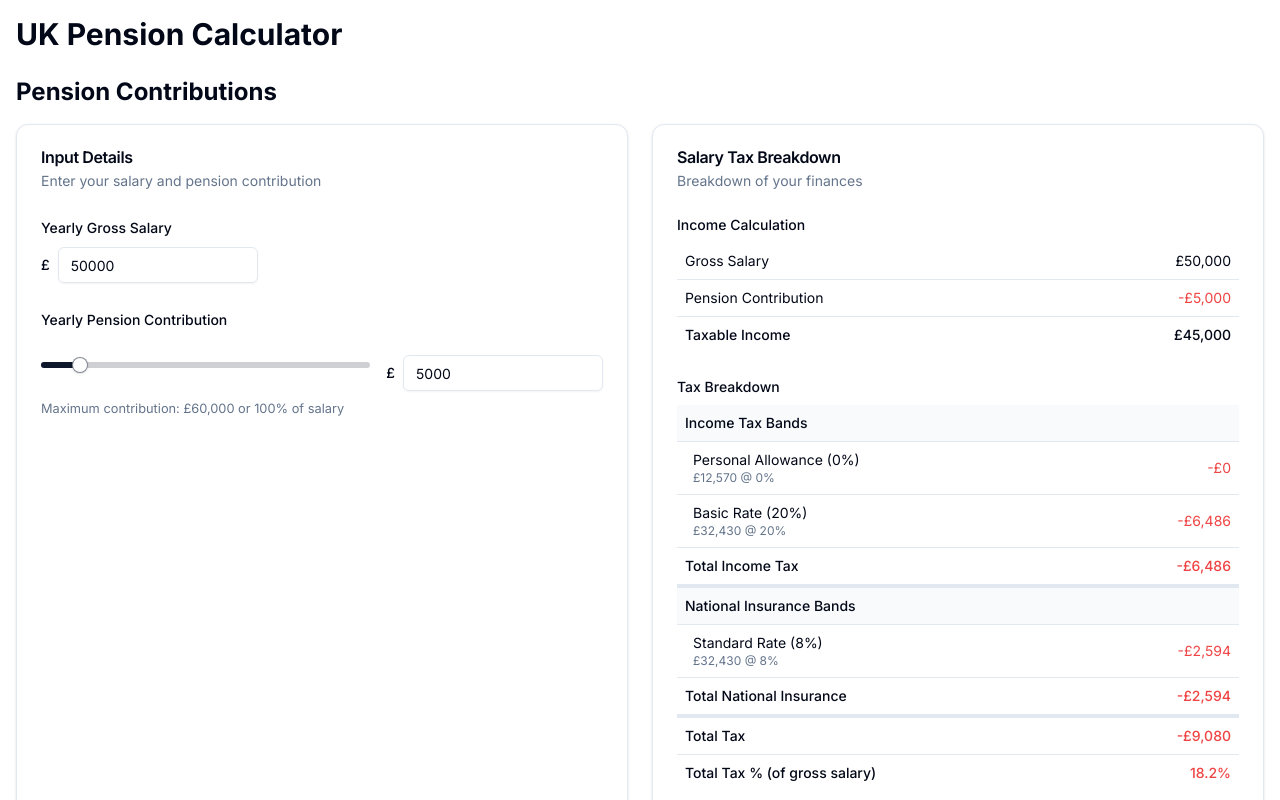
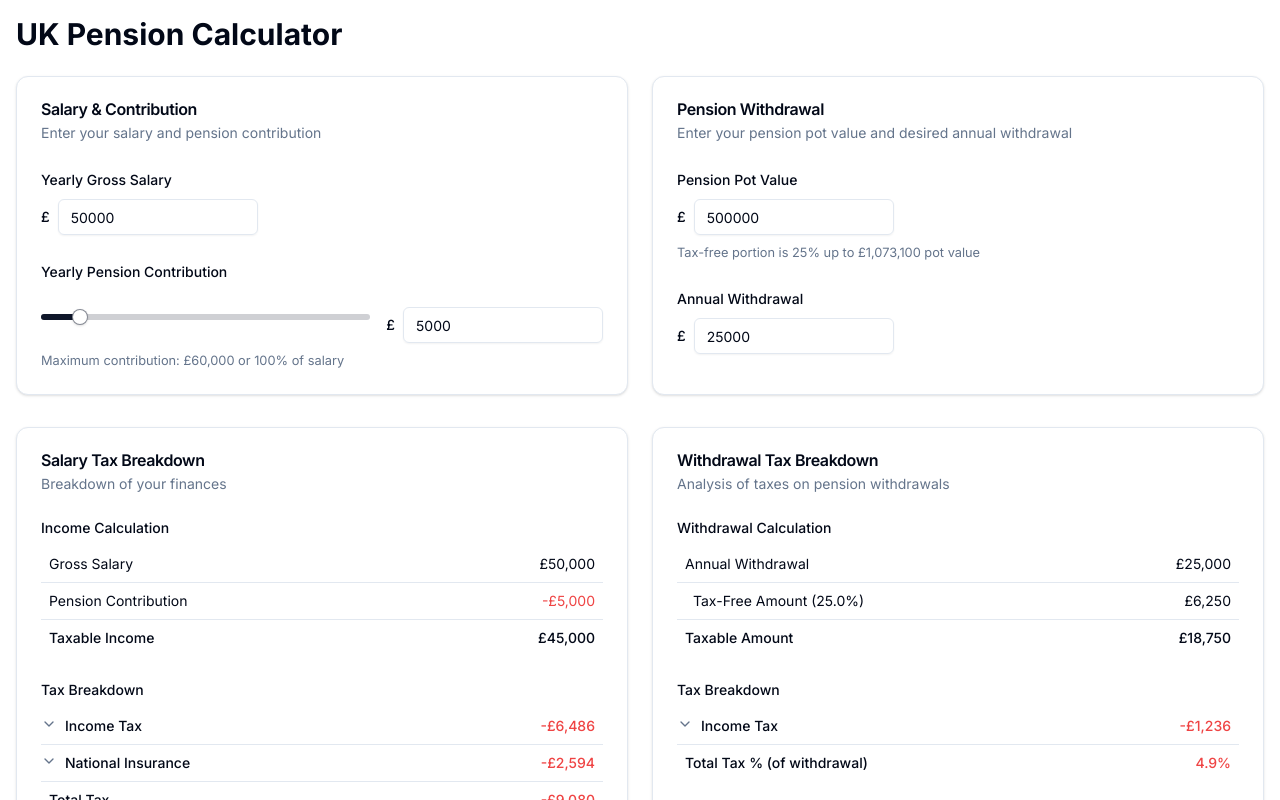
Before and after one commit to FranciscoMoretti/uk-pension-contributions-calculator, a Next.js app: page / in a window 1280 px wide. Shown: the top 800 px of the page. Built offline with nearby package versions, Linux system fonts and the light colour scheme.

Commit message:
updated stables to be more compact by default

```diff
--- a/package.json
+++ b/package.json
@@ -10,6 +10,7 @@
   },
   "dependencies": {
     "@hookform/resolvers": "^3.9.1",
+    "@radix-ui/react-accordion": "^1.2.2",
     "@radix-ui/react-label": "^2.1.1",
     "@radix-ui/react-slider": "^1.2.2",
     "@radix-ui/react-slot": "^1.1.1",
--- a/src/app/page.tsx
+++ b/src/app/page.tsx
@@ -69,18 +69,17 @@ export default function PensionCalculator() {
     <div className="container mx-auto p-4">
       <h1 className="text-3xl font-bold mb-6">UK Pension Calculator</h1>
 
-      {/* Contribution Section */}
-      <h2 className="text-2xl font-bold mb-4">Pension Contributions</h2>
+      {/* All Inputs Section */}
       <div className="grid grid-cols-1 md:grid-cols-2 gap-6 mb-8">
+        {/* Salary & Contribution Inputs */}
         <Card>
           <CardHeader>
-            <CardTitle>Input Details</CardTitle>
+            <CardTitle>Salary & Contribution</CardTitle>
             <CardDescription>Enter your salary and pension contribution</CardDescription>
           </CardHeader>
           <CardContent>
             <Form {...form}>
               <form onSubmit={form.handleSubmit(onSubmit)} className="space-y-6">
-                {/* Salary Input */}
                 <FormField
                   control={form.control}
                   name="grossSalary"
@@ -106,7 +105,6 @@ export default function PensionCalculator() {
                   )}
                 />
 
-                {/* Pension Input */}
                 <FormField
                   control={form.control}
                   name="pensionContribution"
@@ -147,37 +145,16 @@ export default function PensionCalculator() {
             </Form>
           </CardContent>
         </Card>
+
+        {/* Pension Withdrawal Inputs */}
         <Card>
           <CardHeader>
-            <CardTitle>Salary Tax Breakdown</CardTitle>
-            <CardDescription>Breakdown of your finances</CardDescription>
-          </CardHeader>
-          <CardContent>
-            <TaxBreakdown
-              grossSalary={grossSalary}
-              pensionContribution={pensionContribution}
-            />
-          </CardContent>
-        </Card>
-      </div>
-
-      <div className="grid gap-8">
-        <SalaryBreakdownChart data={valuesByContrutributionData} currentPension={pensionContribution} />
-        <TaxComparisonChart data={valuesByContrutributionData} currentPension={pensionContribution} />
-      </div>
-
-      {/* Withdrawal Section */}
-      <h2 className="text-2xl font-bold mb-4">Pension Withdrawals</h2>
-      <div className="grid grid-cols-1 md:grid-cols-2 gap-6 mb-8">
-        <Card>
-          <CardHeader>
-            <CardTitle>Withdrawal Details</CardTitle>
+            <CardTitle>Pension Withdrawal</CardTitle>
             <CardDescription>Enter your pension pot value and desired annual withdrawal</CardDescription>
           </CardHeader>
           <CardContent>
             <Form {...form}>
               <form onSubmit={form.handleSubmit(onSubmit)} className="space-y-6">
-                {/* Pot Value Input */}
                 <FormField
                   control={form.control}
                   name="potValue"
@@ -206,7 +183,6 @@ export default function PensionCalculator() {
                   )}
                 />
 
-                {/* Annual Withdrawal Input */}
                 <FormField
                   control={form.control}
                   name="annualWithdrawal"
@@ -235,6 +211,23 @@ export default function PensionCalculator() {
             </Form>
           </CardContent>
         </Card>
+      </div>
+
+      {/* Tax Breakdowns Section */}
+      <div className="grid grid-cols-1 md:grid-cols-2 gap-6 mb-8">
+        <Card>
+          <CardHeader>
+            <CardTitle>Salary Tax Breakdown</CardTitle>
+            <CardDescription>Breakdown of your finances</CardDescription>
+          </CardHeader>
+          <CardContent>
+            <TaxBreakdown
+              grossSalary={grossSalary}
+              pensionContribution={pensionContribution}
+            />
+          </CardContent>
+        </Card>
+
         <Card>
           <CardHeader>
             <CardTitle>Withdrawal Tax Breakdown</CardTitle>
@@ -249,9 +242,13 @@ export default function PensionCalculator() {
         </Card>
       </div>
 
+      {/* Charts Section */}
+      <div className="grid gap-8 mb-8">
+        <SalaryBreakdownChart data={valuesByContrutributionData} currentPension={pensionContribution} />
+        <TaxComparisonChart data={valuesByContrutributionData} currentPension={pensionContribution} />
+      </div>
 
       <WithdrawalChart data={withdrawalChartData} currentWithdrawal={annualPensionWithdrawal} />
-
     </div>
-  )
+  );
 }
--- a/src/components/TaxBreakdown.tsx
+++ b/src/components/TaxBreakdown.tsx
@@ -1,14 +1,32 @@
-import { Table, TableBody, TableCell, TableRow } from "@/components/ui/table"
-import { calculateTax } from "@/utils/taxCalculations"
+import { Table, TableBody, TableCell, TableRow } from "@/components/ui/table";
+import { calculateTax } from "@/utils/taxCalculations";
+import {
+  Accordion,
+  AccordionContent,
+  AccordionItem,
+  AccordionTrigger,
+} from "@/components/ui/accordion";
+import { ChevronDown } from "lucide-react";
 
 interface TaxBreakdownProps {
-  grossSalary: number
-  pensionContribution: number
+  grossSalary: number;
+  pensionContribution: number;
 }
 
-export function TaxBreakdown({ grossSalary, pensionContribution }: TaxBreakdownProps) {
-  const { taxableIncome, incomeTax, ni, totalTax, netTakeHome, incomeTaxBands, niBands } = calculateTax(grossSalary, pensionContribution)
-  const totalTaxPercentage = (totalTax / grossSalary) * 100
+export function TaxBreakdown({
+  grossSalary,
+  pensionContribution,
+}: TaxBreakdownProps) {
+  const {
+    taxableIncome,
+    incomeTax,
+    ni,
+    totalTax,
+    netTakeHome,
+    incomeTaxBands,
+    niBands,
+  } = calculateTax(grossSalary, pensionContribution);
+  const totalTaxPercentage = (totalTax / grossSalary) * 100;
 
   return (
     <div className="space-y-6">
@@ -19,15 +37,21 @@ export function TaxBreakdown({ grossSalary, pensionContribution }: TaxBreakdownP
           <TableBody>
             <TableRow>
               <TableCell>Gross Salary</TableCell>
-              <TableCell className="text-right">£{grossSalary.toLocaleString()}</TableCell>
+              <TableCell className="text-right">
+                £{grossSalary.toLocaleString()}
+              </TableCell>
             </TableRow>
             <TableRow>
               <TableCell>Pension Contribution</TableCell>
-              <TableCell className="text-right text-red-500">-£{pensionContribution.toLocaleString()}</TableCell>
+              <TableCell className="text-right text-red-500">
+                -£{pensionContribution.toLocaleString()}
+              </TableCell>
             </TableRow>
             <TableRow className="border-t">
               <TableCell className="font-medium">Taxable Income</TableCell>
-              <TableCell className="text-right font-medium">£{taxableIncome.toLocaleString()}</TableCell>
+              <TableCell className="text-right font-medium">
+                £{taxableIncome.toLocaleString()}
+              </TableCell>
             </TableRow>
           </TableBody>
         </Table>
@@ -36,16 +60,35 @@ export function TaxBreakdown({ grossSalary, pensionContribution }: TaxBreakdownP
       {/* Tax Breakdown */}
       <div>
         <h3 className="text-sm font-medium mb-2">Tax Breakdown</h3>
+        <Accordion type="multiple" className="">
+          {/* Income Tax Bands */}
+          <AccordionItem value="income-tax" className="border-0">
             <Table>
               <TableBody>
-            {/* Income Tax Bands */}
-            <TableRow className="bg-muted/50">
-              <TableCell colSpan={2} className="font-medium">Income Tax Bands</TableCell>
+                <AccordionTrigger
+                  asChild
+                  className="hover:no-underline py-0 [&[data-state=open]_svg]:rotate-180"
+                >
+                  <TableRow className="w-full">
+                    <TableCell className="relative pl-4 font-medium flex gap-2 p-0">
+                      <ChevronDown className="h-4 w-4 shrink-0 text-muted-foreground transition-transform duration-200" />
+                      Income Tax
+                    </TableCell>
+                    <TableCell className="text-right font-medium text-red-500">
+                      -£{Math.round(incomeTax).toLocaleString()}
+                    </TableCell>
                   </TableRow>
-            {incomeTaxBands.map((band) =>
+                </AccordionTrigger>
+              </TableBody>
+            </Table>
+            <AccordionContent className="pt-0">
+              <Table>
+                <TableBody>
+                  {incomeTaxBands.map(
+                    (band) =>
                       band.amount > 0 && (
                         <TableRow key={band.name}>
-                  <TableCell className="pl-4">
+                          <TableCell className="">
                             {band.name} ({band.rate}%)
                             <div className="text-xs text-muted-foreground">
                               £{band.amount.toLocaleString()} @ {band.rate}%
@@ -57,42 +100,69 @@ export function TaxBreakdown({ grossSalary, pensionContribution }: TaxBreakdownP
                         </TableRow>
                       )
                   )}
-            <TableRow className="border-t">
-              <TableCell className="font-medium">Total Income Tax</TableCell>
-              <TableCell className="text-right font-medium text-red-500">-£{Math.round(incomeTax).toLocaleString()}</TableCell>
-            </TableRow>
+                </TableBody>
+              </Table>
+            </AccordionContent>
+          </AccordionItem>
 
           {/* NI Bands */}
-            <TableRow className="bg-muted/50 border-t-4">
-              <TableCell colSpan={2} className="font-medium">National Insurance Bands</TableCell>
+          <AccordionItem value="ni" className="border-0 mt-0 py-0 border-t">
+            <Table>
+              <TableBody>
+                <AccordionTrigger
+                  asChild
+                  className="hover:no-underline py-0 [&[data-state=open]_svg]:rotate-180 "
+                >
+                  <TableRow className="w-full">
+                    <TableCell className="relative pl-4 font-medium flex gap-2 p-0">
+                      <ChevronDown className="h-4 w-4 shrink-0 text-muted-foreground transition-transform duration-200 " />
+                      National Insurance
+                    </TableCell>
+                    <TableCell className="text-right font-medium text-red-500 ">
+                      -£{Math.round(ni).toLocaleString()}
+                    </TableCell>
                   </TableRow>
-            {niBands.map((band) =>
+                </AccordionTrigger>
+              </TableBody>
+            </Table>
+            <AccordionContent className="pt-0">
+              <Table>
+                <TableBody>
+                  {niBands.map(
+                    (band) =>
                       band.amount > 0 && (
                         <TableRow key={band.name}>
-                  <TableCell className="pl-4">
+                          <TableCell className="">
                             {band.name} ({band.rate}%)
                             <div className="text-xs text-muted-foreground">
                               £{band.amount.toLocaleString()} @ {band.rate}%
                             </div>
                           </TableCell>
-                  <TableCell className="text-right text-red-500">
+                          <TableCell className="text-right text-red-500 ">
                             -£{Math.round(band.taxPaid).toLocaleString()}
                           </TableCell>
                         </TableRow>
                       )
                   )}
+                </TableBody>
+              </Table>
+            </AccordionContent>
+          </AccordionItem>
+        </Accordion>
+
+        {/* Totals */}
+        <Table className="">
+          <TableBody>
             <TableRow className="border-t">
-              <TableCell className="font-medium">Total National Insurance</TableCell>
-              <TableCell className="text-right font-medium text-red-500">-£{Math.round(ni).toLocaleString()}</TableCell>
-            </TableRow>
-
-            {/* Total Tax */}
-            <TableRow className="border-t-4">
               <TableCell className="font-medium">Total Tax</TableCell>
-              <TableCell className="text-right font-medium text-red-500">-£{Math.round(totalTax).toLocaleString()}</TableCell>
+              <TableCell className="text-right font-medium text-red-500">
+                -£{Math.round(totalTax).toLocaleString()}
+              </TableCell>
             </TableRow>
             <TableRow>
-              <TableCell className="font-medium">Total Tax % (of gross salary)</TableCell>
+              <TableCell className="font-medium">
+                Total Tax % (of gross salary)
+              </TableCell>
               <TableCell className="text-right font-medium text-red-500">
                 {totalTaxPercentage.toFixed(1)}%
               </TableCell>
@@ -108,15 +178,22 @@ export function TaxBreakdown({ grossSalary, pensionContribution }: TaxBreakdownP
           <TableBody>
             <TableRow>
               <TableCell className="font-medium">Net Take Home</TableCell>
-              <TableCell className="text-right font-medium">£{Math.round(netTakeHome).toLocaleString()}</TableCell>
+              <TableCell className="text-right font-medium">
+                £{Math.round(netTakeHome).toLocaleString()}
+              </TableCell>
             </TableRow>
             <TableRow>
-              <TableCell className="font-medium">Net Take Home + Pension</TableCell>
-              <TableCell className="text-right font-medium">£{Math.round(netTakeHome + pensionContribution).toLocaleString()}</TableCell>
+              <TableCell className="font-medium">
+                Net Take Home + Pension
+              </TableCell>
+              <TableCell className="text-right font-medium">
+                £
+                {Math.round(netTakeHome + pensionContribution).toLocaleString()}
+              </TableCell>
             </TableRow>
           </TableBody>
         </Table>
       </div>
     </div>
-  )
+  );
 }
--- a/src/components/WithdrawalBreakdown.tsx
+++ b/src/components/WithdrawalBreakdown.tsx
@@ -1,12 +1,22 @@
-import { Table, TableBody, TableCell, TableRow } from "@/components/ui/table"
-import { calculatePensionWithdrawal } from "@/utils/taxCalculations"
+import { Table, TableBody, TableCell, TableRow } from "@/components/ui/table";
+import { calculatePensionWithdrawal } from "@/utils/taxCalculations";
+import {
+  Accordion,
+  AccordionContent,
+  AccordionItem,
+  AccordionTrigger,
+} from "@/components/ui/accordion";
+import { ChevronDown } from "lucide-react";
 
 interface WithdrawalBreakdownProps {
-  potValue: number
-  annualWithdrawal: number
+  potValue: number;
+  annualWithdrawal: number;
 }
 
-export function WithdrawalBreakdown({ potValue, annualWithdrawal }: WithdrawalBreakdownProps) {
+export function WithdrawalBreakdown({
+  potValue,
+  annualWithdrawal,
+}: WithdrawalBreakdownProps) {
   const {
     taxFreePortion,
     taxFreeAmount,
@@ -14,9 +24,9 @@ export function WithdrawalBreakdown({ potValue, annualWithdrawal }: WithdrawalBr
     incomeTaxBands,
     totalTax,
     netWithdrawal,
-  } = calculatePensionWithdrawal(potValue, annualWithdrawal)
+  } = calculatePensionWithdrawal(potValue, annualWithdrawal);
 
-  const totalTaxPercentage = (totalTax / annualWithdrawal) * 100
+  const totalTaxPercentage = (totalTax / annualWithdrawal) * 100;
 
   return (
     <div className="space-y-6">
@@ -27,17 +37,23 @@ export function WithdrawalBreakdown({ potValue, annualWithdrawal }: WithdrawalBr
           <TableBody>
             <TableRow>
               <TableCell>Annual Withdrawal</TableCell>
-              <TableCell className="text-right">£{annualWithdrawal.toLocaleString()}</TableCell>
+              <TableCell className="text-right">
+                £{annualWithdrawal.toLocaleString()}
+              </TableCell>
             </TableRow>
             <TableRow>
               <TableCell className="pl-4">
                 Tax-Free Amount ({(taxFreePortion * 100).toFixed(1)}%)
               </TableCell>
-              <TableCell className="text-right">£{Math.round(taxFreeAmount).toLocaleString()}</TableCell>
+              <TableCell className="text-right">
+                £{Math.round(taxFreeAmount).toLocaleString()}
+              </TableCell>
             </TableRow>
             <TableRow className="border-t">
               <TableCell className="font-medium">Taxable Amount</TableCell>
-              <TableCell className="text-right font-medium">£{Math.round(taxableAmount).toLocaleString()}</TableCell>
+              <TableCell className="text-right font-medium">
+                £{Math.round(taxableAmount).toLocaleString()}
+              </TableCell>
             </TableRow>
           </TableBody>
         </Table>
@@ -46,16 +62,34 @@ export function WithdrawalBreakdown({ potValue, annualWithdrawal }: WithdrawalBr
       {/* Tax Breakdown */}
       <div>
         <h3 className="text-sm font-medium mb-2">Tax Breakdown</h3>
+        <Accordion type="multiple">
+          <AccordionItem value="income-tax" className="border-0">
             <Table>
               <TableBody>
-            {/* Income Tax Bands */}
-            <TableRow className="bg-muted/50">
-              <TableCell colSpan={2} className="font-medium">Income Tax Bands</TableCell>
+                <AccordionTrigger
+                  asChild
+                  className="hover:no-underline py-0 [&[data-state=open]_svg]:rotate-180"
+                >
+                  <TableRow className="w-full">
+                    <TableCell className="relative pl-4 font-medium flex gap-2 p-0">
+                      <ChevronDown className="h-4 w-4 shrink-0 text-muted-foreground transition-transform duration-200" />
+                      Income Tax
+                    </TableCell>
+                    <TableCell className="text-right font-medium text-red-500">
+                      -£{Math.round(totalTax).toLocaleString()}
+                    </TableCell>
                   </TableRow>
-            {incomeTaxBands.map((band) =>
+                </AccordionTrigger>
+              </TableBody>
+            </Table>
+            <AccordionContent className="pt-0">
+              <Table>
+                <TableBody>
+                  {incomeTaxBands.map(
+                    (band) =>
                       band.amount > 0 && (
                         <TableRow key={band.name}>
-                  <TableCell className="pl-4">
+                          <TableCell className="">
                             {band.name} ({band.rate}%)
                             <div className="text-xs text-muted-foreground">
                               £{band.amount.toLocaleString()} @ {band.rate}%
@@ -67,12 +101,18 @@ export function WithdrawalBreakdown({ potValue, annualWithdrawal }: WithdrawalBr
                         </TableRow>
                       )
                   )}
-            <TableRow className="border-t">
-              <TableCell className="font-medium">Total Income Tax</TableCell>
-              <TableCell className="text-right font-medium text-red-500">-£{Math.round(totalTax).toLocaleString()}</TableCell>
-            </TableRow>
+                </TableBody>
+              </Table>
+            </AccordionContent>
+          </AccordionItem>
+        </Accordion>
+
+        <Table className="border-t">
+          <TableBody>
             <TableRow>
-              <TableCell className="font-medium">Total Tax % (of withdrawal)</TableCell>
+              <TableCell className="font-medium">
+                Total Tax % (of withdrawal)
+              </TableCell>
               <TableCell className="text-right font-medium text-red-500">
                 {totalTaxPercentage.toFixed(1)}%
               </TableCell>
@@ -88,7 +128,9 @@ export function WithdrawalBreakdown({ potValue, annualWithdrawal }: WithdrawalBr
           <TableBody>
             <TableRow>
               <TableCell className="font-medium">Net Withdrawal</TableCell>
-              <TableCell className="text-right font-medium">£{Math.round(netWithdrawal).toLocaleString()}</TableCell>
+              <TableCell className="text-right font-medium">
+                £{Math.round(netWithdrawal).toLocaleString()}
+              </TableCell>
             </TableRow>
             <TableRow>
               <TableCell className="text-xs text-muted-foreground" colSpan={2}>
@@ -99,5 +141,5 @@ export function WithdrawalBreakdown({ potValue, annualWithdrawal }: WithdrawalBr
         </Table>
       </div>
     </div>
-  )
+  );
 }
--- /dev/null
+++ b/src/components/ui/accordion.tsx
@@ -0,0 +1,56 @@
+"use client";
+
+import * as React from "react";
+import * as AccordionPrimitive from "@radix-ui/react-accordion";
+import { ChevronDown } from "lucide-react";
+
+import { cn } from "@/lib/utils";
+
+const Accordion = AccordionPrimitive.Root;
+
+const AccordionItem = React.forwardRef<
+  React.ElementRef<typeof AccordionPrimitive.Item>,
+  React.ComponentPropsWithoutRef<typeof AccordionPrimitive.Item>
+>(({ className, ...props }, ref) => (
+  <AccordionPrimitive.Item
+    ref={ref}
+    className={cn("border-b", className)}
+    {...props}
+  />
+));
+AccordionItem.displayName = "AccordionItem";
+
+const AccordionTrigger = React.forwardRef<
+  React.ElementRef<typeof AccordionPrimitive.Trigger>,
+  React.ComponentPropsWithoutRef<typeof AccordionPrimitive.Trigger>
+>(({ className, children, ...props }, ref) => (
+  <AccordionPrimitive.Header className="flex">
+    <AccordionPrimitive.Trigger
+      ref={ref}
+      className={cn(
+        "flex flex-1 items-center justify-between py-4 text-sm font-medium transition-all hover:underline text-left [&[data-state=open]>svg]:rotate-180",
+        className
+      )}
+      {...props}
+    >
+      {children}
+    </AccordionPrimitive.Trigger>
+  </AccordionPrimitive.Header>
+));
+AccordionTrigger.displayName = AccordionPrimitive.Trigger.displayName;
+
+const AccordionContent = React.forwardRef<
+  React.ElementRef<typeof AccordionPrimitive.Content>,
+  React.ComponentPropsWithoutRef<typeof AccordionPrimitive.Content>
+>(({ className, children, ...props }, ref) => (
+  <AccordionPrimitive.Content
+    ref={ref}
+    className="overflow-hidden text-sm data-[state=closed]:animate-accordion-up data-[state=open]:animate-accordion-down"
+    {...props}
+  >
+    <div className={cn("pb-4 pt-0", className)}>{children}</div>
+  </AccordionPrimitive.Content>
+));
+AccordionContent.displayName = AccordionPrimitive.Content.displayName;
+
+export { Accordion, AccordionItem, AccordionTrigger, AccordionContent };
--- a/tailwind.config.ts
+++ b/tailwind.config.ts
@@ -55,6 +55,28 @@ export default {
   			lg: 'var(--radius)',
   			md: 'calc(var(--radius) - 2px)',
   			sm: 'calc(var(--radius) - 4px)'
+  		},
+  		keyframes: {
+  			'accordion-down': {
+  				from: {
+  					height: '0'
+  				},
+  				to: {
+  					height: 'var(--radix-accordion-content-height)'
+  				}
+  			},
+  			'accordion-up': {
+  				from: {
+  					height: 'var(--radix-accordion-content-height)'
+  				},
+  				to: {
+  					height: '0'
+  				}
+  			}
+  		},
+  		animation: {
+  			'accordion-down': 'accordion-down 0.2s ease-out',
+  			'accordion-up': 'accordion-up 0.2s ease-out'
   		}
   	}
   },
```
Also changed, not shown: src/components/ui/table.tsx (+19 -19 lines), 1 other file (tests, documents, lock files or other folders). Lines whose indentation alone changed are shown as unchanged.
